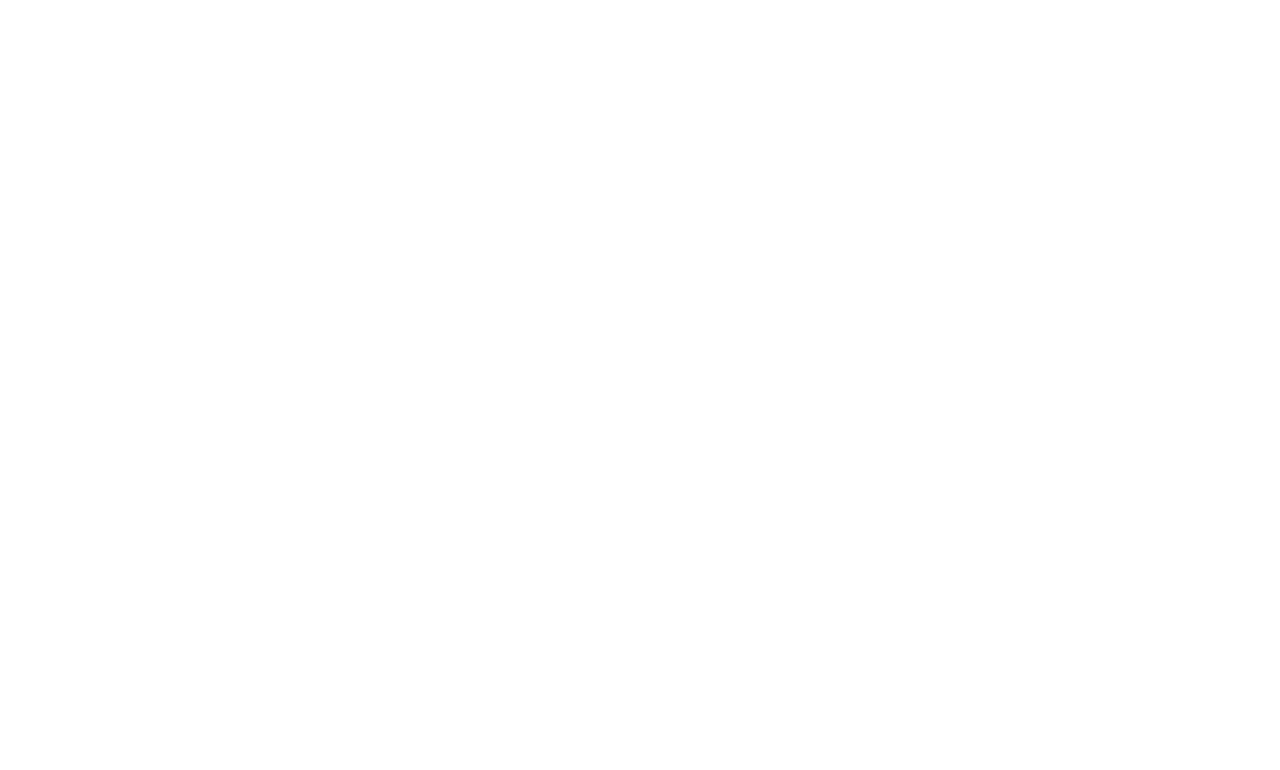
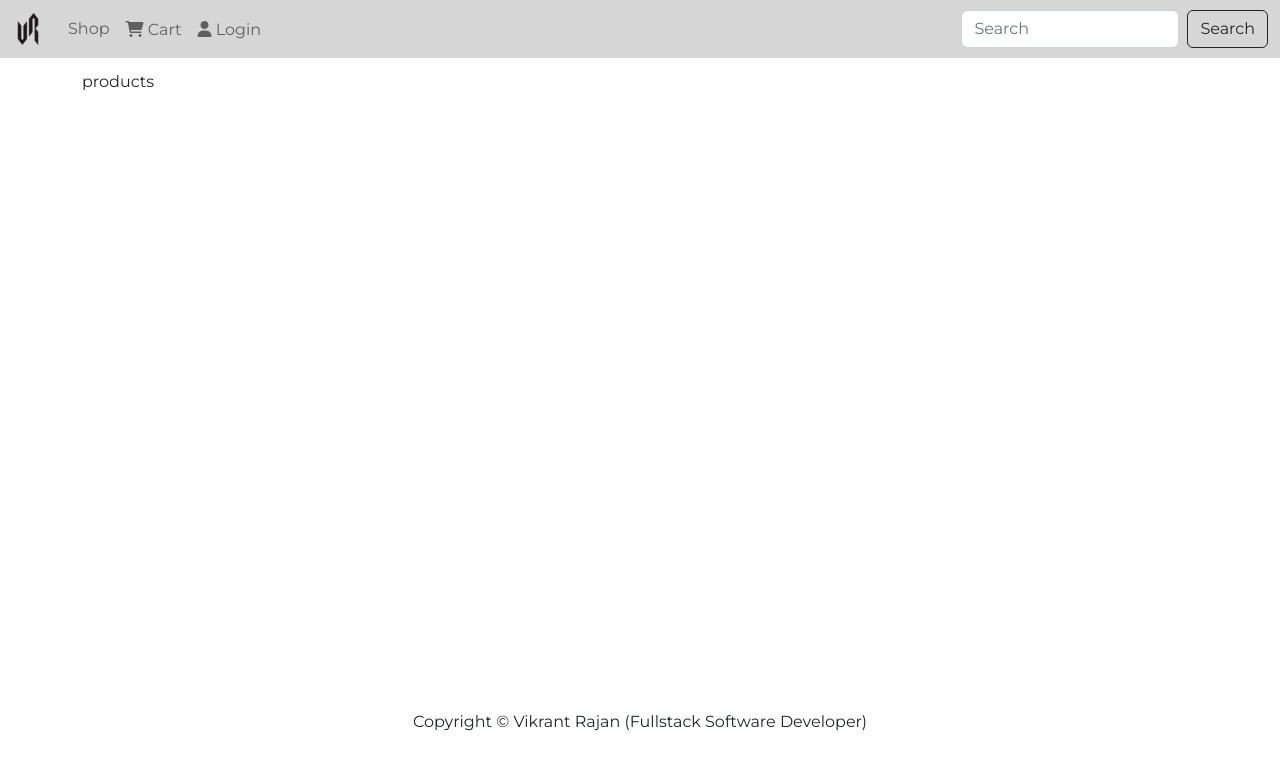
Before and after one commit to vikrantRajan/Django-React-Ecommerce-app, a React (Create React App) app in the folder frontend/: page /product/1 in a window 1280 px wide. Before the commit this address had no page. Shown: the top 770 px of the page. Built offline with nearby package versions, Linux system fonts and the light colour scheme.

Commit message:
Updated router

```diff
--- a/frontend/package.json
+++ b/frontend/package.json
@@ -11,8 +11,10 @@
     "react": "^18.2.0",
     "react-bootstrap": "^2.7.0",
     "react-dom": "^18.2.0",
+    "react-router-bootstrap": "^0.26.2",
     "react-router-dom": "^6.6.1",
     "react-scripts": "5.0.1",
+    "react-uuid": "^2.0.0",
     "sass": "^1.57.1",
     "web-vitals": "^2.1.4",
     "workbox-background-sync": "^6.5.4",
--- a/frontend/src/App.js
+++ b/frontend/src/App.js
@@ -3,24 +3,22 @@ import { Route, Routes } from 'react-router-dom';
 import Footer from './components/Footer';
 import Header from './components/Header';
 import HomePage from './pages/HomePage';
+import ProductPage from './pages/ProductPage';
 import "./styles/app.scss";
-function App() {
+function App () {
   return (
     <>
-    <Routes>
-      <Route path='/' element={
-        <>
-        <Header/>
-        <main>
-          <Container className="py-3">
-            <HomePage/>
-          </Container>
-        </main>
-        <Footer/>
-        </>
-      }
-      />
-    </Routes>
+      <Header />
+      <main className="py-3">
+        <Container>
+          <Routes>
+            <Route path='/' element={ <HomePage /> } exact/>
+            <Route path='/product/:id' element={ <ProductPage /> }/>
+            <Route path="*" element={ <h3 className='text-center pt-5'>Sorry this page does not exist</h3> } />
+          </Routes>
+        </Container>
+      </main>
+      <Footer />
     </>
   );
 }
--- a/frontend/src/components/Footer.js
+++ b/frontend/src/components/Footer.js
@@ -1,4 +1,3 @@
-import React from 'react';
 import Col from 'react-bootstrap/Col';
 import Container from 'react-bootstrap/Container';
 import Row from 'react-bootstrap/Row';
--- a/frontend/src/components/Header.js
+++ b/frontend/src/components/Header.js
@@ -1,17 +1,18 @@
-import React from 'react';
 import Button from 'react-bootstrap/Button';
 import Container from 'react-bootstrap/Container';
 import Form from 'react-bootstrap/Form';
 import Nav from 'react-bootstrap/Nav';
 import Navbar from 'react-bootstrap/Navbar';
+import { LinkContainer } from 'react-router-bootstrap';
 import logo from "../assets/logo.png";
-
 const Header = () => {
   return (
     <header>
       <Navbar bg="light" variant="light" expand="lg">
         <Container fluid>
-          <Navbar.Brand href="/"><img alt='vikrant rajan logo' src={ logo } /></Navbar.Brand>
+          <LinkContainer to="/">
+            <Navbar.Brand ><img alt='vikrant rajan logo' src={ logo } /></Navbar.Brand>
+          </LinkContainer>
           <Navbar.Toggle aria-controls="navbarScroll" />
           <Navbar.Collapse id="navbarScroll">
             <Nav
@@ -19,9 +20,15 @@ const Header = () => {
               style={ { maxHeight: '100px' } }
               navbarScroll
             >
-              <Nav.Link href="/">Shop</Nav.Link>
+            <LinkContainer to="/">
+              <Nav.Link>Shop</Nav.Link>
+            </LinkContainer>
+            <LinkContainer to="/cart">
               <Nav.Link className="ml-4" href="/cart"><i className="fas fa-shopping-cart"></i> Cart</Nav.Link>
+            </LinkContainer>
+            <LinkContainer to="/login">
               <Nav.Link className="ml-4" href="/login"><i className="fas fa-user"></i> Login</Nav.Link>
+            </LinkContainer>
 
 
             </Nav>
--- a/frontend/src/components/Product.js
+++ b/frontend/src/components/Product.js
@@ -1,22 +1,22 @@
-import React from 'react'
 import Card from 'react-bootstrap/Card'
-
+import { Link } from 'react-router-dom'
+import Rating from './Rating'
 function Product({product}) {
   return (
     <Card className="my-3 p-3 rounded">
-        <a href={`/product/${product._id}`}>
+        <Link to={`/product/${product._id}`}>
             <Card.Img src={product.image}/>
-        </a>
+        </Link>
         <Card.Body>
-            <a href={`/product/${product._id}`}>
+            <Link to={`/product/${product._id}`}>
                 <Card.Title as="div">
                     <strong>{product.name}</strong>
                 </Card.Title>
-            </a>
+            </Link>
 
             <Card.Text as="div">
                 <div className="my-3">
-                    {product.rating} from {product.numReviews} reviews
+                    <Rating value={product.rating} text={`${product.numReviews} reviews`} color={"#f8e825"} />
                 </div>
             </Card.Text>
 
--- a/frontend/src/pages/HomePage.js
+++ b/frontend/src/pages/HomePage.js
@@ -1,9 +1,8 @@
-import React from 'react';
 import Col from 'react-bootstrap/Col';
 import Row from 'react-bootstrap/Row';
 import Product from '../components/Product';
 import products from '../data/products';
-function HomePage() {
+const HomePage = () => {
   return (
     <div>
       <h1>Latest Products</h1>
--- /dev/null
+++ b/frontend/src/pages/ProductPage.js
@@ -0,0 +1,10 @@
+
+const ProductPage = () => {
+  return (
+    <div>
+      products
+    </div>
+  )
+}
+
+export default ProductPage
```
Also changed, not shown: 2 other files (tests, documents, lock files or other folders).
